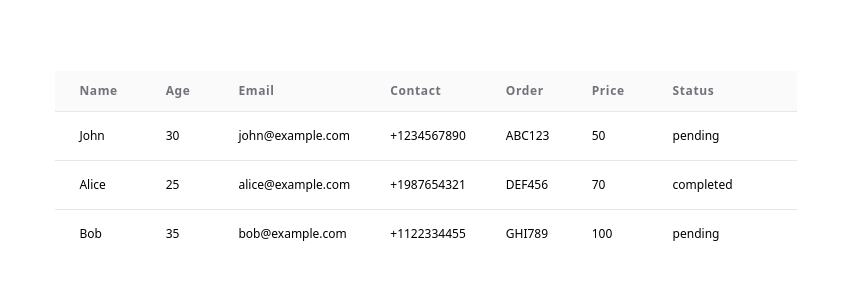
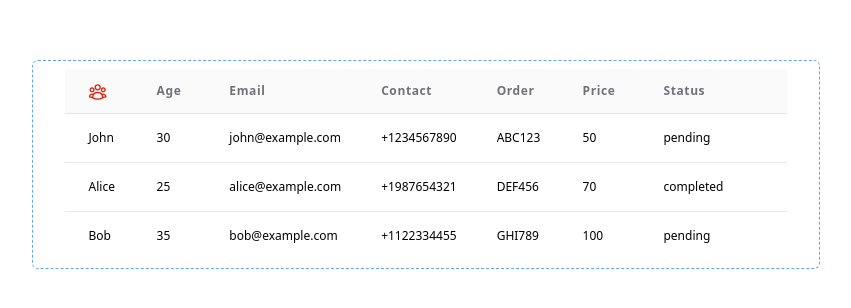
Before and after one commit to digimantra/DML-NPM-Packages, a React (Vite) app: page / in a window 1280 px wide. Shown: the part 236-544 px from the top of the page, without its empty margins (214-1065 px from the left). Built offline with nearby package versions, Linux system fonts and the light colour scheme.

Commit message:
table custom title which can be passed through array

```diff
--- a/src/App.jsx
+++ b/src/App.jsx
@@ -1,5 +1,6 @@
 
 import {Table} from "./stories/Table/Table"
+import {Icons} from "./stories/Icons/Icons"
 
 
 
@@ -41,7 +42,9 @@ const title = [
 
   {
 id:1,
-name:"name"
+name:"name",
+render: () =>
+<Icons name="customers" height="20" width="20" fill="#e11d07"/>
 },
 
 {
--- a/src/stories/Table/Table.jsx
+++ b/src/stories/Table/Table.jsx
@@ -1,9 +1,10 @@
 import PropTypes from "prop-types";
+import { Component } from "react";
 
 export const Table = ({ titles = [], rows}) => {
   return (
     <div className="flex flex-col">
-      <div className="-my-2 overflow-x-auto lg:-mx-6">
+      <div className="-my-2 overflow-x-auto lg:-mx-6 rounded-md border border-dashed border-blue-400">
         <div className="py-2 align-middle inline-block min-w-full sm:px-6 lg:px-8">
           <div className=" overflow-hidden">
             <table className="min-w-full divide-y divide-gray-200">
@@ -15,7 +16,7 @@ export const Table = ({ titles = [], rows}) => {
                       scope="col"
                       className="px-6 py-3 text-left text-xs font-semibold text-zinc-500 capitalize tracking-wider"
                     >
-                      {title?.name}
+                      {title?.render ? title?.render() :title?.name}
                     </th>
                   ))}
 
```
